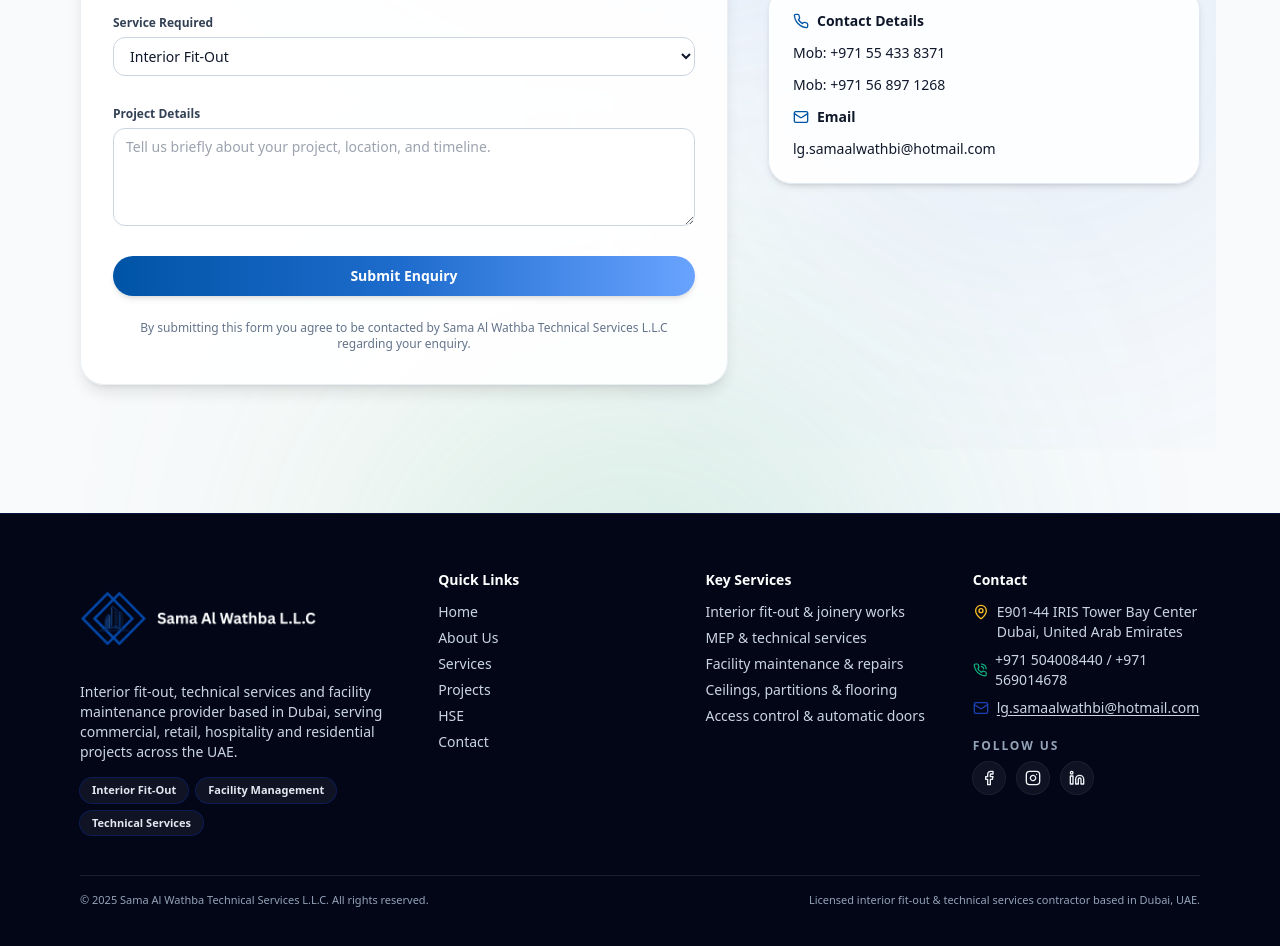
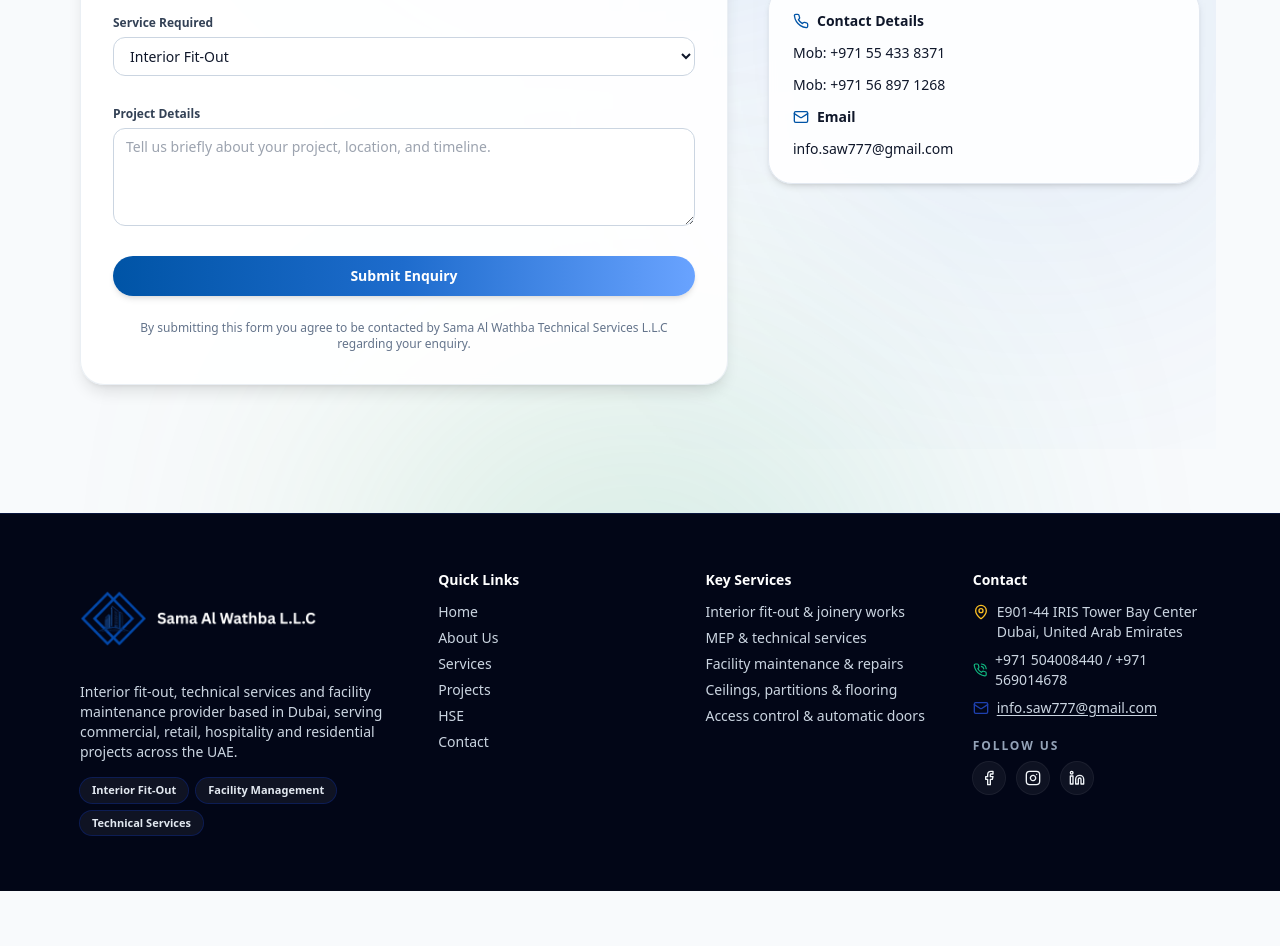
Before and after one commit to pvsameerpvs/sama-al-wathba-technicalservices-web, a Next.js app: page /contact in a window 1280 px wide. Shown: the part 560-1506 px from the top of the page. After the commit the page ends 1451 px from the top, so only its background shows below. Built offline with nearby package versions, Linux system fonts and the light colour scheme.

Commit message:
fix: fix same contnt

```diff
--- a/app/contact/page.tsx
+++ b/app/contact/page.tsx
@@ -166,7 +166,7 @@ export default function ContactPage() {
               <Mail className="h-4 w-4 text-[#0054A6]" />
               Email
             </h2>
-            <p className="text-sm">lg.samaalwathbi@hotmail.com</p>
+            <p className="text-sm">info.saw777@gmail.com</p>
           </div>
         </aside>
       </div>
--- a/components/footer.tsx
+++ b/components/footer.tsx
@@ -154,7 +154,7 @@ export function Footer() {
                   href="mailto:lg.samaalwathbi@hotmail.com"
                   className="hover:text-brand-yellow underline underline-offset-2"
                 >
-                  lg.samaalwathbi@hotmail.com
+                  info.saw777@gmail.com
                 </Link>
               </p>
             </div>
@@ -191,16 +191,6 @@ export function Footer() {
         </div>
 
         {/* Bottom bar */}
-        <div className="border-t border-white/10 pt-4 mt-4 flex flex-col gap-2 text-[11px] text-slate-400 md:flex-row md:items-center md:justify-between">
-          <p>
-            © {year} Sama Al Wathba Technical Services L.L.C. All rights
-            reserved.
-          </p>
-          <p>
-            Licensed interior fit-out &amp; technical services contractor based
-            in Dubai, UAE.
-          </p>
-        </div>
       </div>
     </footer>
   );
--- a/components/hero-slider.tsx
+++ b/components/hero-slider.tsx
@@ -23,7 +23,7 @@ const slides = [
     subtitle:
       "Automatic doors, access control, and hotel smart locks tailored for modern properties.",
 
-    image: "/hero-2.jpg",
+    image: "/smart2.JPG",
   },
 ];
 
```
Also changed, not shown: 2 other files (tests, documents, lock files or other folders).
